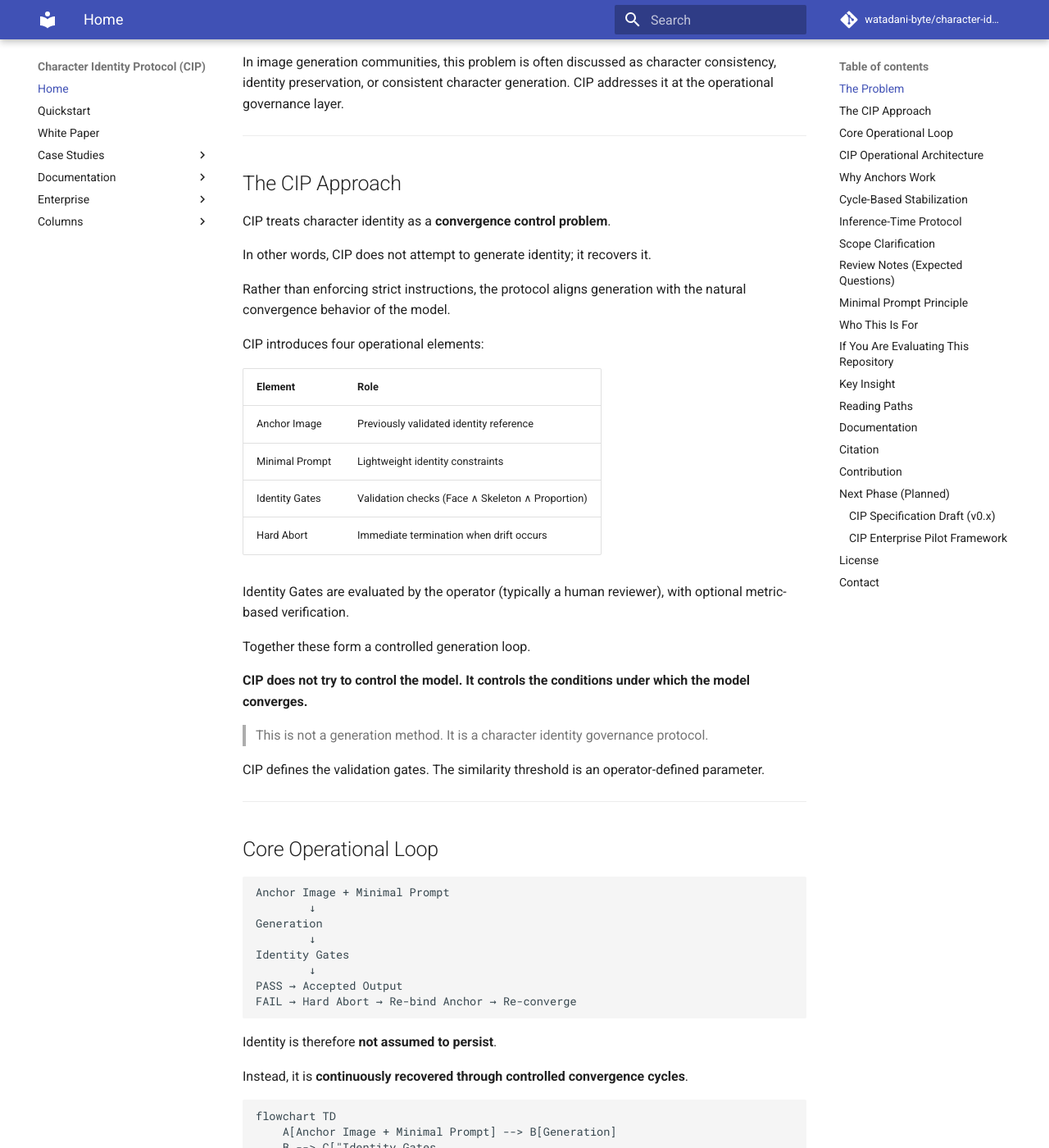
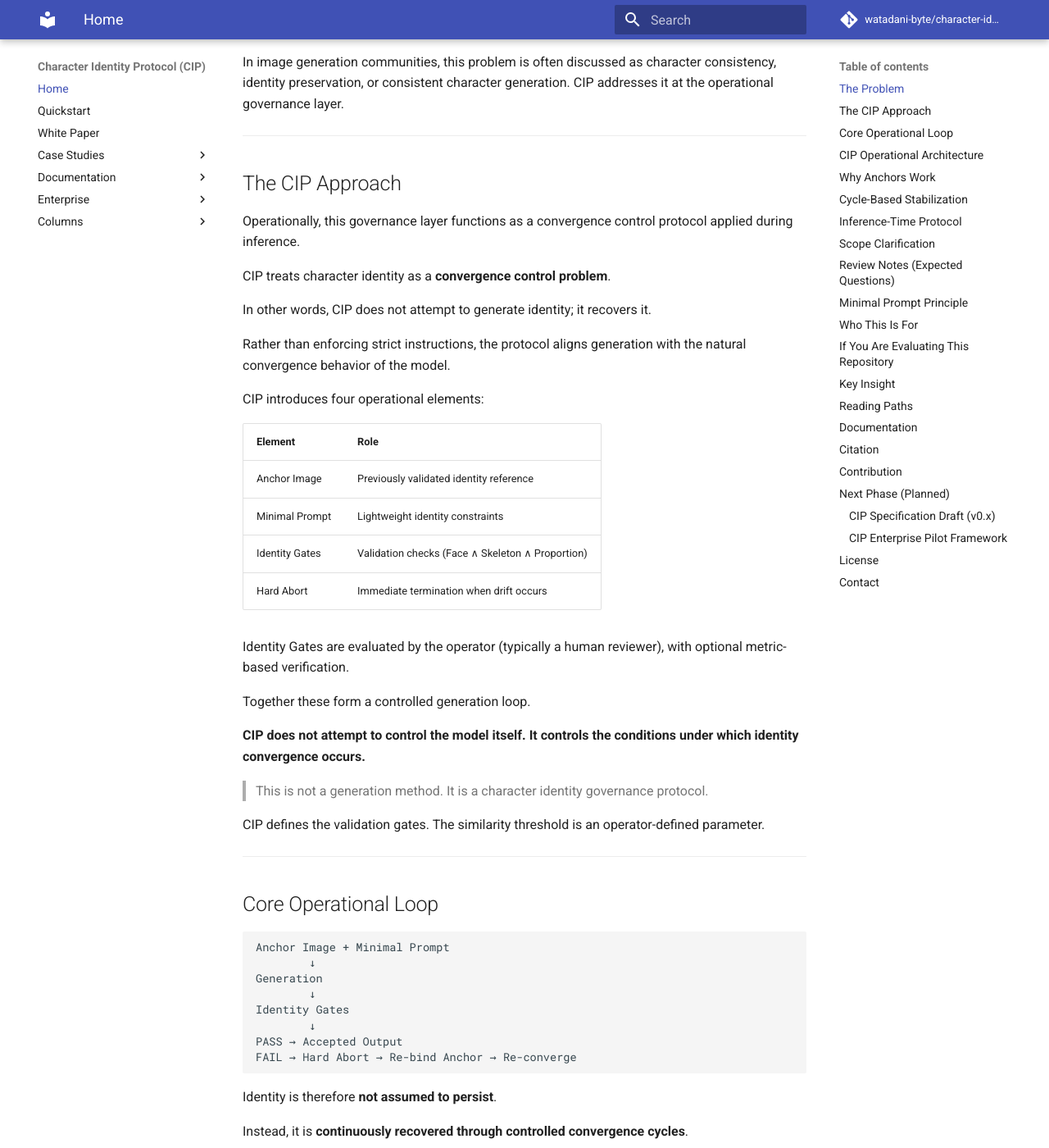
Before and after one commit to watadani-byte/character-identity-protocol, an MkDocs documentation site: the page built from docs/index.md, in a window 1280 px wide and 1400 px high, scrolled down 1264 px. Shown: the whole window at 82% size. Built offline with MkDocs 1.6.1 and Material for MkDocs 9.7.7, drawn with Linux system fonts in a browser that asks for light colours; comment, search, counter and statistics services are not loaded; some of the changed text lies outside the part shown.

Commit message:
index.md を更新

```diff
--- a/docs/index.md
+++ b/docs/index.md
@@ -1,12 +1,14 @@
 # Character Identity Protocol (CIP)
 
-**Character Identity Protocol (CIP)** is an operational governance framework for stabilizing character identity in probabilistic generative systems.
+**Character Identity Protocol (CIP)** is an operational governance framework
+for stabilizing character identity in probabilistic generative systems.
 
 Generative models do not produce deterministic outputs. Even with identical prompts, the same character may appear different across generations.
 
 CIP addresses this operational problem by introducing a structured workflow built around anchors, minimal prompts, and identity validation gates.
 
-Instead of attempting to control the model itself, CIP controls the **conditions under which identity convergence occurs**.
+**CIP does not attempt to control the model itself.
+It controls the conditions under which identity convergence occurs.**
 
 CIP is not a prompting technique. It is an operational protocol for stabilizing identity reconstruction in probabilistic generative systems, using anchor-based convergence, identity gates, and hard-abort recovery cycles.
 
@@ -54,6 +56,9 @@ CIP addresses it at the operational governance layer.
 
 ## The CIP Approach
 
+Operationally, this governance layer functions as a convergence control protocol
+applied during inference.
+
 CIP treats character identity as a **convergence control problem**.
 
 In other words, CIP does not attempt to generate identity; it recovers it.
@@ -73,8 +78,8 @@ Identity Gates are evaluated by the operator (typically a human reviewer), with
 
 Together these form a controlled generation loop.
 
-**CIP does not try to control the model.
-It controls the conditions under which the model converges.**
+**CIP does not attempt to control the model itself.
+It controls the conditions under which identity convergence occurs.**
 
 > This is not a generation method.
 > It is a character identity governance protocol.
@@ -137,6 +142,8 @@ Proportion Gate"]
 ## Why Anchors Work
 
 A previously generated image represents a **known converged solution** within the model’s output space.
+
+In probabilistic generative systems, previously converged states tend to act as attractors in the reconstruction process.
 
 When supplied as a reference, the anchor acts as a convergence attractor within the model’s reconstruction space.
 
```
